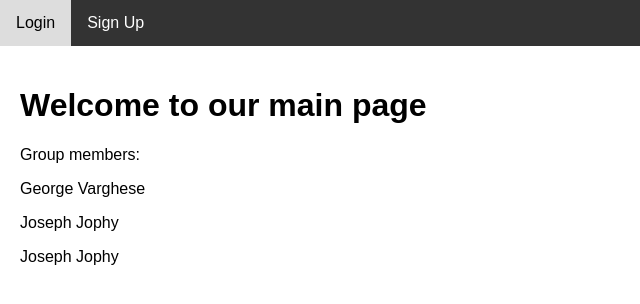
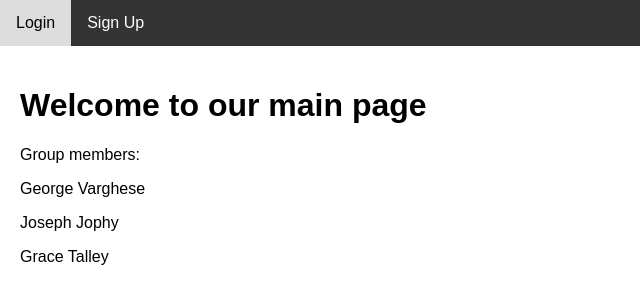
Before and after one commit to Interview-GPT/Frontend-Practice, a plain HTML site: page index.html in a window 1280 px wide. Shown: the full height of the page, 0-640 px from the left. Drawn offline with Linux system fonts and the light colour scheme.

Commit message:
Add member Grace Talley

```diff
--- a/index.html
+++ b/index.html
@@ -18,8 +18,8 @@
         <h1>Welcome to our main page</h1>
         <p>Group members:</p>
         <p>George Varghese</p>
-        <p> Joseph Jophy</p>
-        <p> Joseph Jophy</p>
+        <p>Joseph Jophy</p>
+        <p>Grace Talley</p>
     </div>
 </body>
 </html>
```
